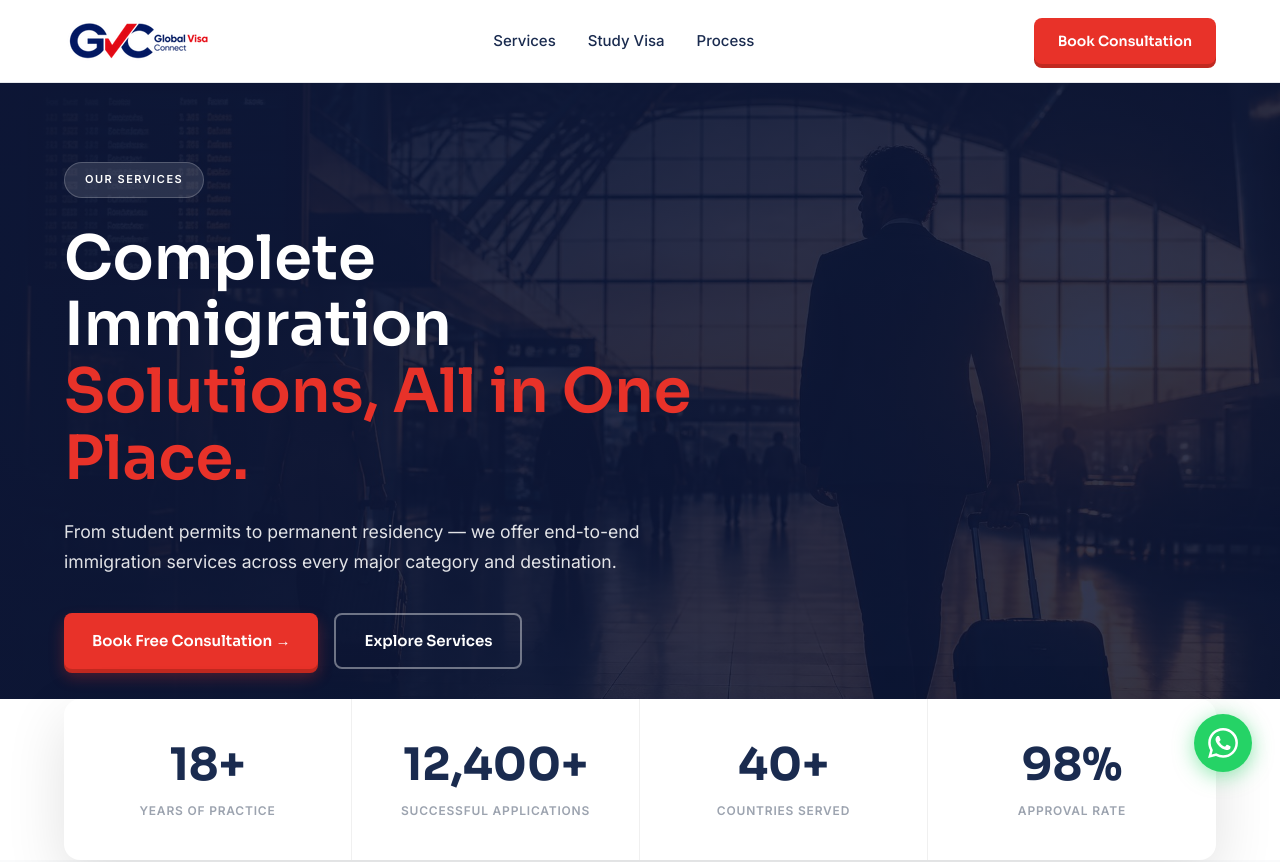
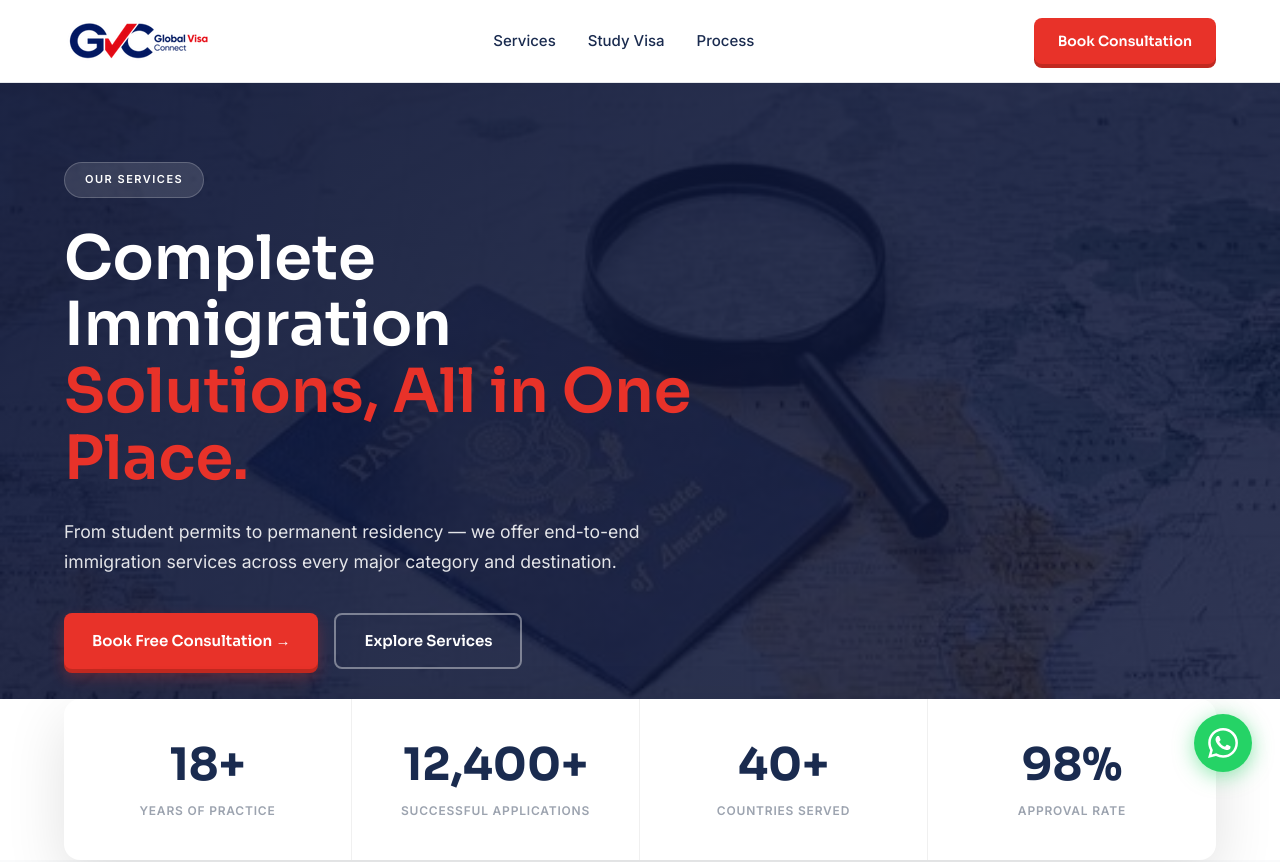
Before and after one commit to SocialThekaAccess/GVGlobalVisaconnect, a React (Vite) app: page /services in a window 1280 px wide. Shown: the top 862 px of the page. Built offline with nearby package versions, Linux system fonts and the light colour scheme.

Commit message:
Add Service.png as hero background for Services page

```diff
--- a/src/Components/Service.css
+++ b/src/Components/Service.css
@@ -94,7 +94,9 @@
   min-height: 70vh;
   display: flex;
   align-items: center;
-  background: url('../assets/HerosectionImg.png') center / cover no-repeat;
+  background-size: cover;
+  background-position: center;
+  background-repeat: no-repeat;
   margin-top: 82px;
 }
 
--- a/src/Components/Service.jsx
+++ b/src/Components/Service.jsx
@@ -1,3 +1,4 @@
+import serviceImg from '../assets/Service.png'
 import './Service.css'
 
 const services = [
@@ -87,7 +88,7 @@ function Service() {
     <div className="sr-page">
 
       {/* Hero */}
-      <section className="sr-hero">
+      <section className="sr-hero" style={{ backgroundImage: `url(${serviceImg})` }}>
         <div className="sr-hero-overlay" />
         <div className="sr-container sr-hero-content">
           <span className="sr-badge">OUR SERVICES</span>
```
Also changed, not shown: src/assets/Service.png (added).
